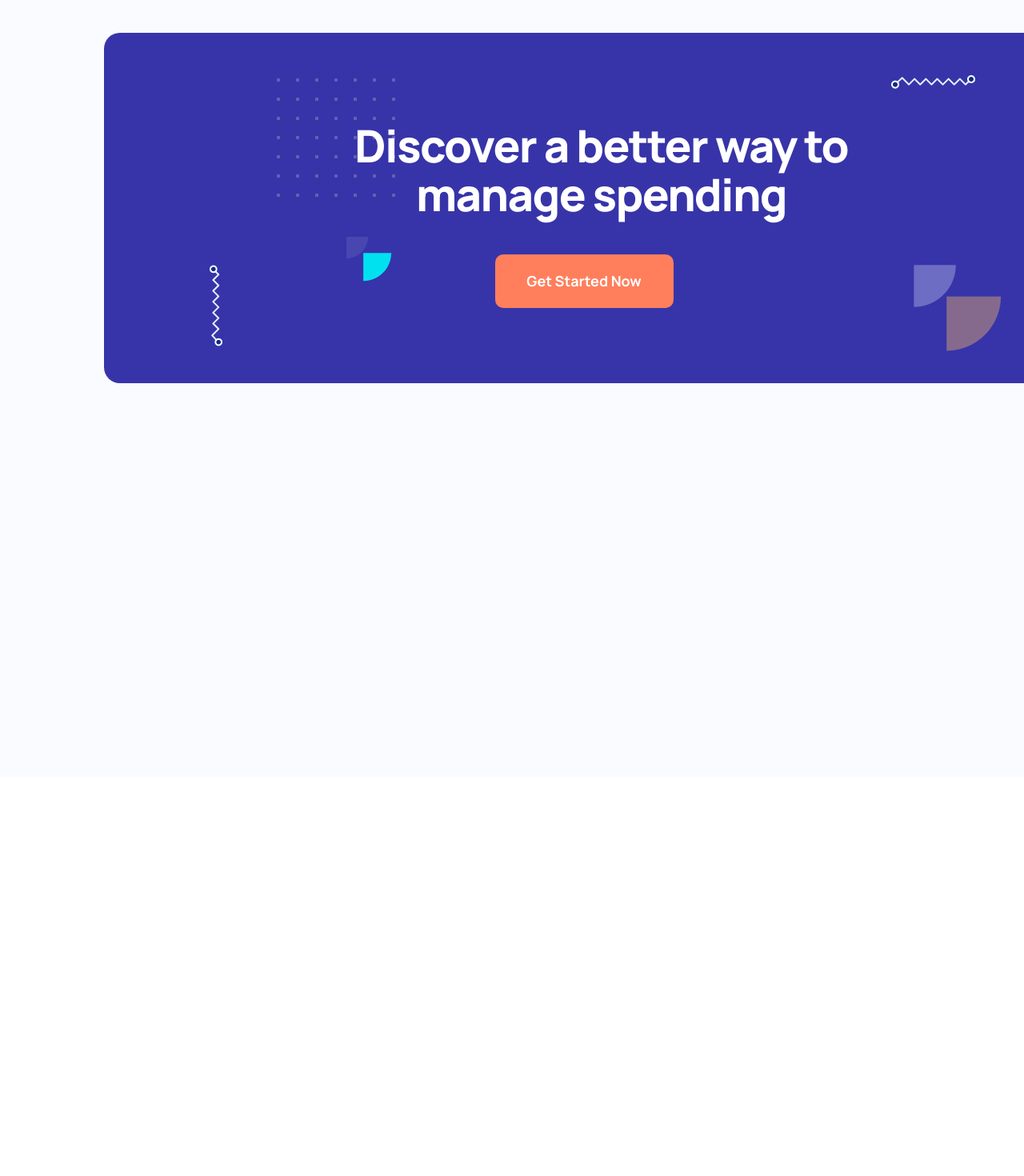
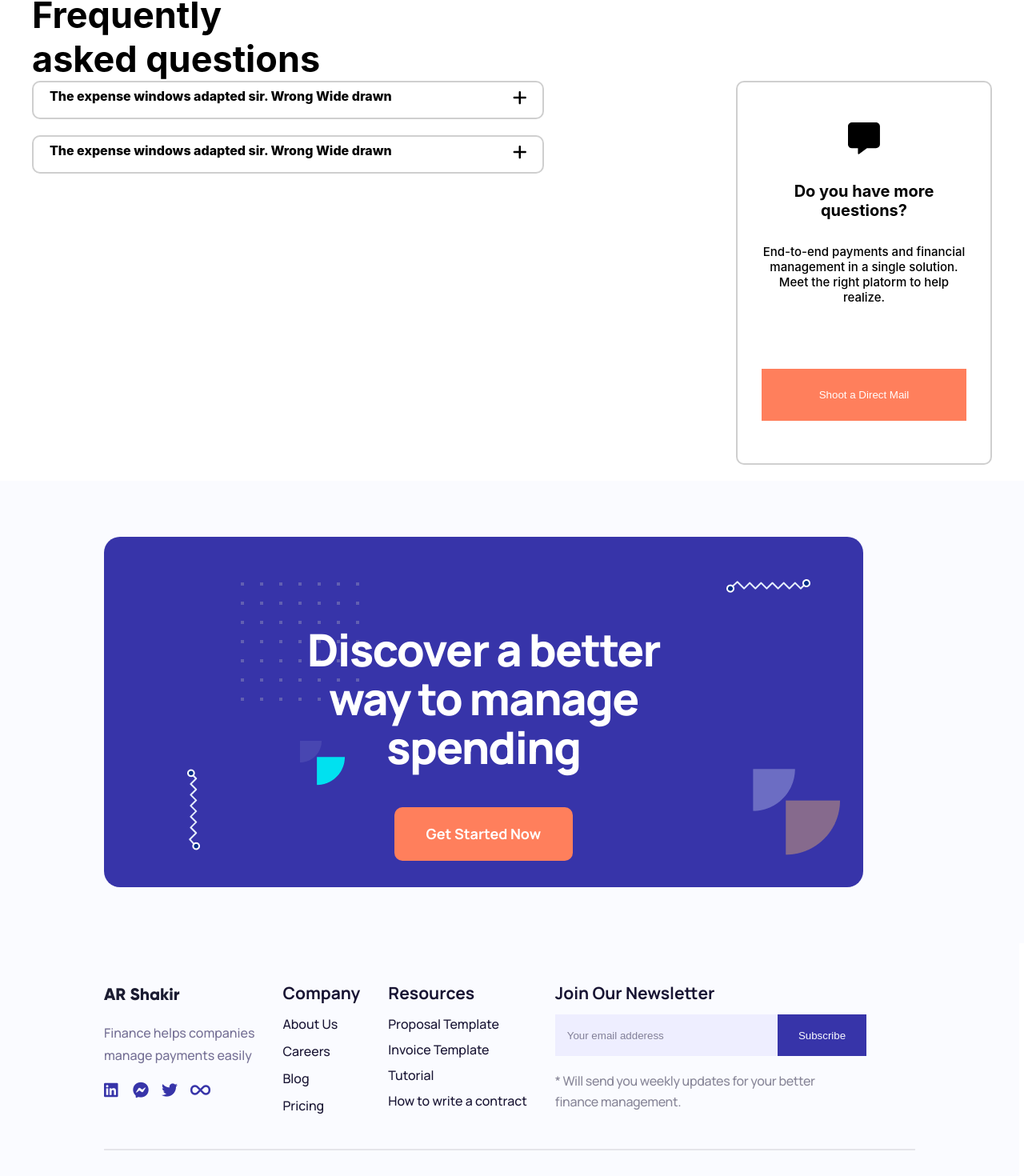
Before and after one commit to AakritiKhatiwada/webo_frontend_Aakriti-Khatiwada_test, a React (Create React App) app in the folder webo_frontend/: page / in a window 1280 px wide. Shown: the part 6259-7729 px from the top of the page at 80% size. Before the commit the page ends 7230 px from the top, so only its background shows below. Built offline with nearby package versions, Linux system fonts and the light colour scheme.

Commit message:
footer section completed

```diff
--- a/webo_frontend/src/App.js
+++ b/webo_frontend/src/App.js
@@ -8,6 +8,8 @@ import Testimonials from './components/testimonials';
 import Statics from './components/statics';
 import Blog from './components/blog';
 import Discover from './components/discover';
+import Footer from './components/footer';
+import Faq from './components/faq';
 
 
 function App() {
@@ -21,7 +23,9 @@ function App() {
       <Testimonials/>
       <Statics/>
       <Blog/>
+      <Faq/>
       <Discover/>
+      <Footer/>
     </div>
   );
 }
--- /dev/null
+++ b/webo_frontend/src/components/faq.css
@@ -0,0 +1,91 @@
+html {
+    box-sizing: border-box;
+    scroll-behavior: smooth;
+}
+.subFaq{
+    display: flex;
+    justify-content: space-between;
+}
+.moreQuestion{
+    font-weight: bold;
+    width: 20%;
+}
+.faqParent{
+    padding: 0px 40px;
+}
+.faqHeading{
+    font-size: 30px;
+}
+.answer{
+    position: relative;
+    max-height: 0;
+    overflow: hidden;
+    transition: all 0.1s cubic-bezier(0,1,0,1);
+    font-weight: 600;
+    margin-bottom: 10px;
+    text-align: justify;
+}
+.answer.show{
+    height: auto;
+    max-height: 9999px;
+    transition: all 0.5s cubic-bezier(0,1,0,1);
+}
+.question{
+    display: flex;
+    align-items: center;
+    font-weight: 800;
+    justify-content: space-between;
+}
+.plusIcon{
+    font-size: 20px;
+    font-weight: bolder;
+}
+.questionParent{
+    width: 40rem;
+    padding: 0px 20px;
+    border: 2px solid #CFCFCF;
+    border-radius: 10px;
+    margin-bottom: 20px;
+}
+
+.email{
+    background-color: #FF7F5C;
+    border: none;
+    color: white;
+    width: 100%;
+    padding: 25px 0px;
+    margin-top: 80px;
+}
+
+.question:target .answer{
+    display: block;
+}
+.plusIcon svg{
+    height: 20px;
+    margin-top: 9px;
+}
+
+.message svg{
+    height: 40px;
+    margin-top: 30px;
+}
+
+.moreQuestion{
+    text-align: center;
+    width: 20rem;
+    height: 30rem;
+    padding: 20px 30px;
+    border: 2px solid #CFCFCF;
+    border-radius: 10px;
+    margin-bottom: 20px;
+}
+
+.questionHeading{
+    font-size: 20px;
+    margin: 30px 0px;
+}
+
+.questionSub{
+    font-size: 15px;
+    font-weight: 500;
+}
--- /dev/null
+++ b/webo_frontend/src/components/faq.js
@@ -0,0 +1,70 @@
+import React, {useState} from 'react'
+import './faq.css'
+const Faq = () => {
+    const[show, setShow] = useState(false);
+    const toggle = index => {
+        if(show === index){
+            return setShow(null);
+        }
+        setShow(index);
+    }
+
+    const FAQ = [
+        {
+            id: 1,
+            question: "The expense windows adapted sir. Wrong Wide drawn",
+            answer: "Offending belonging promotion an be oh consulted ourselves it. Blessing welcomed ladyship shw met hurmoured sir breeding her."
+        },
+        {
+            id: 2,
+            question: "The expense windows adapted sir. Wrong Wide drawn",
+            answer: "Offending belonging promotion an be oh consulted ourselves it. Blessing welcomed ladyship shw met hurmoured sir breeding her."
+        }
+    ]
+    return (
+        <section className="faqParent">
+            <div className="faqHeading">
+                <h1>Frequently <br/> asked questions</h1>
+            </div>
+            <div className="subFaq">
+                <div>
+                    {
+                        FAQ.map((element, index) => (
+                            <div className="questionParent" key={element.id} onClick={()=> {toggle(index)}}>
+                                <div className="question">
+                                    <div>
+                                        <p>{element.question}</p>
+                                    </div>
+                                    <div className="plusIcon">
+                                        <svg xmlns="http://www.w3.org/2000/svg" viewBox="0 0 448 512">
+                                            <path d="M432 256c0 17.69-14.33 32.01-32 32.01H256v144c0 17.69-14.33 31.99-32 31.99s-32-14.3-32-31.99v-144H48c-17.67 0-32-14.32-32-32.01s14.33-31.99 32-31.99H192v-144c0-17.69 14.33-32.01 32-32.01s32 14.32 32 32.01v144h144C417.7 224 432 238.3 432 256z"/>
+                                        </svg>
+                                    </div>
+                                </div>
+                                <div className = {show === index ? 'answer show' : 'answer'}>{element.answer}</div>
+                            </div>
+                        ))
+                    }
+                </div>
+                <div className="moreQuestion">
+                    <div>
+                        <div className='message'>
+                            <svg xmlns="http://www.w3.org/2000/svg" viewBox="0 0 512 512">
+                                <path d="M511.1 63.1v287.1c0 35.25-28.75 63.1-64 63.1h-144l-124.9 93.68c-7.875 5.75-19.12 .0497-19.12-9.7v-83.98h-96c-35.25 0-64-28.75-64-63.1V63.1c0-35.25 28.75-63.1 64-63.1h384C483.2 0 511.1 28.75 511.1 63.1z"/>
+                            </svg>
+                        </div>
+                        <div>
+                            <div className='questionHeading'>Do you have more questions?</div>
+                            <div className='questionSub'>End-to-end payments and financial management in a single solution. Meet the right platorm to help realize.</div>
+                        </div>
+                    </div>
+                    <div>
+                        <button className="email">Shoot a Direct Mail</button>
+                    </div>
+                </div>
+            </div>
+        </section>
+    )
+}
+
+export default Faq
--- /dev/null
+++ b/webo_frontend/src/components/footer.css
@@ -0,0 +1,141 @@
+.social{
+    display: flex;
+    width: 8rem;
+    justify-content: space-between;
+}
+.social i{
+    color: #3734A9;
+    font-size: 20px;
+    width: 20px;
+}
+.parentFooter{
+    background-color:  #FAFBFF;
+    padding: 50px 130px;
+}
+.footer{
+    display: flex;
+    width: 94%;
+    justify-content: space-between;
+    margin-bottom: 40px;
+}
+.parentFooter{
+    position: relative;
+    width: 99.5vw;
+    overflow: hidden;
+}
+.subscribe{
+    background-color: #3734A9;
+    color: #FAFBFF;
+    border: none;
+    padding: 10px;
+    width: 149px;
+}
+::placeholder{
+    color: #181433;
+    opacity: 0.5;
+    padding-left:5px ;
+}
+
+.heading{
+    color: #1B1C31;
+    font-weight: bold;
+    font-family: 'Gilroy';
+    font-weight: 700;
+    font-size: 21px;
+    line-height: 28px;
+}
+.heading-new{
+    font-family: 'Manrope';
+    font-weight: 700;
+    font-size: 21px;
+    line-height: 24px;
+    color: #181433;
+    margin-bottom: 15px;
+}
+.subletter{
+    font-family: 'Manrope';
+    font-weight: 500;
+    font-size: 16px;
+    line-height: 26px;
+    letter-spacing: -0.02em;
+    color: #181433;
+    opacity: 0.5;
+    width: 329px;
+    margin-top: 18px;
+}
+
+.subHeading{
+    color: #181433;
+    font-family: 'Manrope';
+    font-weight: 500;
+    font-size: 16px;
+    line-height: 24px;
+
+}
+.subHeading p{
+    margin-top: 10px;
+}
+.subHeading-new{
+    color: #181433;
+    font-family: 'Manrope';
+    font-weight: 500;
+    font-size: 16px;
+    line-height: 24px;
+}
+.subHeading-new p{
+    margin-bottom: 8px;
+}
+.emailInput{
+    border: none;
+    outline: none;
+    background:none;
+    padding: 10px;
+    width: 100%;
+}
+.letter{
+    background: #EEEEFF;
+    margin-top: 10px;
+    height:52px;
+    width:389px;
+    display: flex;
+}
+.copyright{
+    display: flex;
+    justify-content: center;
+    width: 100%;
+    border-top: 2px solid #E5E5EA;
+    padding-top: 30px;
+    font-family: 'Manrope';
+    font-weight: 500;
+    font-size: 16px;
+    line-height: 26px;
+    text-align: center;
+    color: #181433;
+}
+
+.simpleColor{
+    color: #757095;
+    font-family: 'Manrope';
+    font-weight: 500;
+    font-size: 16px;
+    line-height: 28px;
+    padding: 20px 0px;
+}
+
+.newDesign{
+    display: flex;
+}
+
+@media screen and (max-width: 752px ) {
+    .footer{
+        flex-direction: column;
+        margin-left: 30%;
+    }
+    .company{
+        width: 10rem;
+    }
+    .letter{
+        width: 16.7rem;
+    }
+
+}
--- a/webo_frontend/src/components/footer.js
+++ b/webo_frontend/src/components/footer.js
@@ -1,8 +1,54 @@
 import React from 'react'
+import './footer.css'
 
 const Footer = () => {
   return (
-    <div>Footer</div>
+    <div className="parentFooter">
+            <div className="footer">
+                <div>
+                    <p className="heading">AR Shakir</p>
+                    <p className="simpleColor">Finance helps companies<br/>manage payments easily</p>
+                    <div className="social">
+                        <i className="fab fa-linkedin"></i>
+                        <i className="fab fa-facebook-messenger"></i>
+                        <i className="fab fa-twitter"></i>
+                        <i className="fas fa-infinity"></i>
+                    </div>
+                </div>
+                <div className="company">
+                    <p className="heading-new">Company</p>
+                    <div className="subHeading">
+                        <p>About Us</p>
+                        <p>Careers</p>
+                        <p>Blog</p>
+                        <p>Pricing</p>
+                    </div>
+                </div>
+                <div>
+                    <p className="heading-new">Resources</p>
+                    <div className='subHeading-new'>
+                        <p>Proposal Template</p>
+                        <p>Invoice Template</p>
+                        <p>Tutorial</p>
+                        <p>How to write a contract</p>
+                    </div>
+                </div>
+                <div className="newsletter">
+                    <p className="heading-new">Join Our Newsletter</p>
+                    <div className="letter">
+                        <input type="email" className="emailInput" placeholder="Your email adderess" />
+                        <button className="subscribe">Subscribe</button>
+                    </div>
+                    <div className='subletter'>
+                        <p>* Will send you weekly updates for your better finance management.</p>
+
+                    </div>
+                </div>
+            </div>
+            <div className="copyright">
+                <p>Copyright @ AR Shakir 2022. All Rights Reserved.</p>
+            </div>
+        </div>
   )
 }
 
--- a/webo_frontend/src/components/navbar.css
+++ b/webo_frontend/src/components/navbar.css
@@ -903,17 +903,15 @@ nav ul li a{
 
 /* discover */
 .discover{
-    position: absolute;
+    position: relative;
     width: 100vw;
-    height: 980px;
+    padding: 70px 130px;
     background: #FAFBFF;
     font-family: 'Manrope';
 }
 .main-discover{
     position: relative;
-    margin-top: 60px;
-    margin: 50px 130px;
-    width: 1200px;
+    width: 93%;
     height: 438px;
     background: #3734A9;
     border-radius: 20px;
@@ -937,11 +935,15 @@ nav ul li a{
     font-size: 56px;
     line-height: 61px;
     letter-spacing: -0.03em;
-    width: 763px;
-    margin-left: 20%;
+    width: 100%;
+    text-align: center;
+    padding: 0px 200px;
+    align-items: center;
+    /* margin-left: 20%; */
     margin-bottom: 45px;
 }
 .discover-content button{
+    position: relative;
     background: #FF7F5C;
     border-radius: 10px;
     width: 223px;
```
